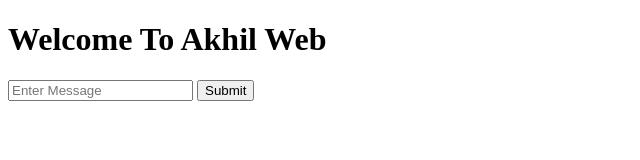
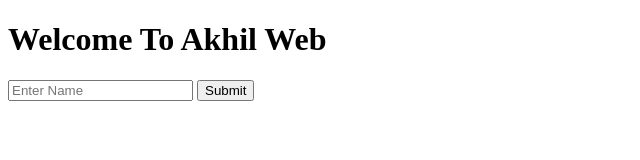
Before and after one commit to 25bcad04-web/Akhil-project, a website: page index.html in a window 1280 px wide. Shown: the full height of the page, 0-640 px from the left. Drawn offline with Linux system fonts and the light colour scheme.

Commit message:
Update index.html

```diff
--- a/index.html
+++ b/index.html
@@ -7,7 +7,7 @@
     <h1>Welcome To Akhil Web</h1>
 
     <form action="http://localhost:5000/add" method="POST">
-        <input type="text" message="message" placeholder="Enter Message" required>
+        <input type="text" Name="name" placeholder="Enter Name" required>
         <button type="submit">Submit</button>
     </form>
 </body>
```
